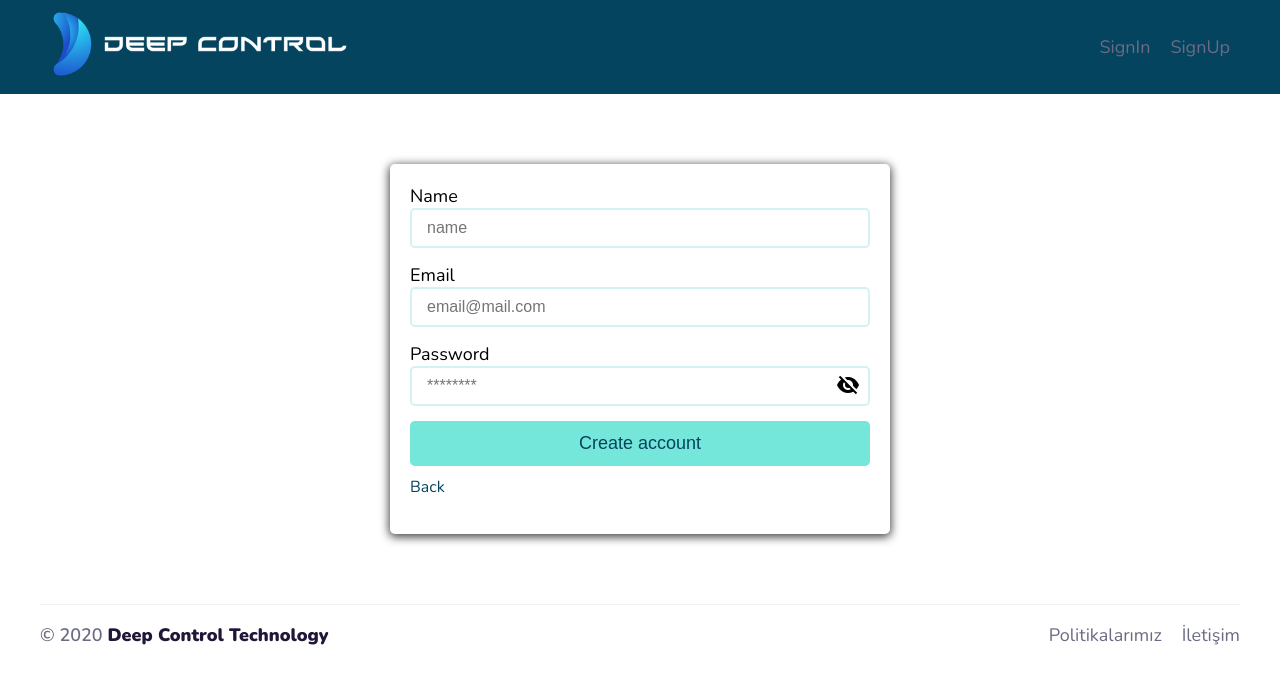
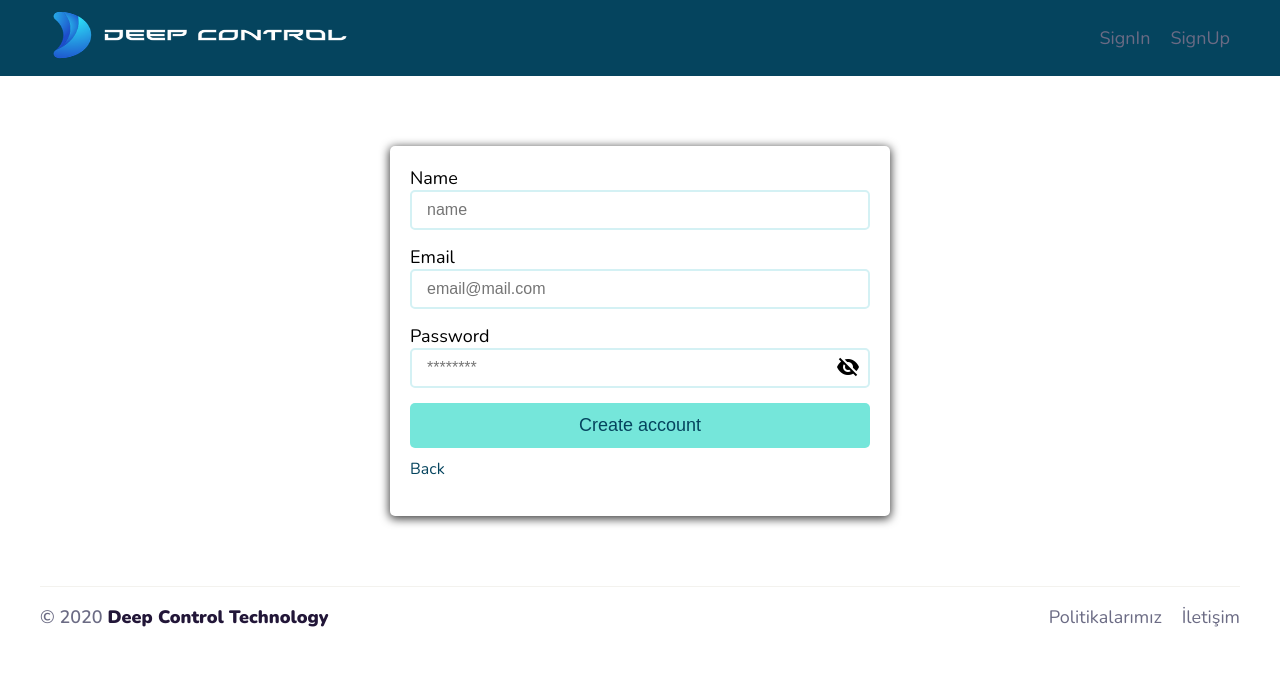
Before and after one commit to muzaffercankaplan/DeepControl, a Next.js app: page /register in a window 1280 px wide. Shown: the top 684 px of the page. Built offline with nearby package versions, Linux system fonts and the light colour scheme.

Commit message:
control projects and fixed bug

```diff
--- a/components/Layout/Navbar.js
+++ b/components/Layout/Navbar.js
@@ -2,6 +2,7 @@ import React, { useEffect, useState } from "react";
 import styles from "../../styles/Home.module.css";
 import { AiOutlineMenu } from "react-icons/ai";
 import Link from "next/link";
+import Image from "next/image";
 
 const Navbar = () => {
   const [showMenu, setShowMenu] = useState(false);
@@ -15,9 +16,10 @@ const Navbar = () => {
     <div className={styles.navbarContainer}>
       <div style={{ display: "flex", alignItems: "center" }}>
         <Link href="https://deepcontrol.net/">
-          <img
-            className={styles.navbarImage}
-            src="./img/deepControl.png"
+          <Image
+            width={300}
+            height={50}
+            src="/img/deepControl.png"
             alt="Logo"
             loading="lazy"
           />
--- a/pages/main.js
+++ b/pages/main.js
@@ -7,7 +7,7 @@ const MapWithNoSSR = dynamic(() => import("../components/Map.js"), {
   ssr: false,
 });
 
-const main = () => {
+const Main = () => {
   const [data, setData] = useState();
   const router = useRouter();
 
@@ -27,4 +27,4 @@ const main = () => {
   );
 };
 
-export default main;
+export default Main;
--- a/pages/register.js
+++ b/pages/register.js
@@ -1,3 +1,4 @@
+import Image from "next/image";
 import Link from "next/link";
 import { useRouter } from "next/router";
 import React, { useState } from "react";
@@ -53,7 +54,12 @@ const Register = () => {
           className={styles.loginShowPassword}
           onClick={() => setShowPassword((prevValue) => !prevValue)}
         >
-          <img src={showPassword ? "/img/eye.png" : "/img/hide.png"} />
+          <Image
+            width={24}
+            height={24}
+            alt="show password"
+            src={showPassword ? "/img/eye.png" : "/img/hide.png"}
+          />
         </span>
         <label htmlFor="password">Password</label>
         <input
```
Also changed, not shown: pages/login.js (+8 -2 lines).
